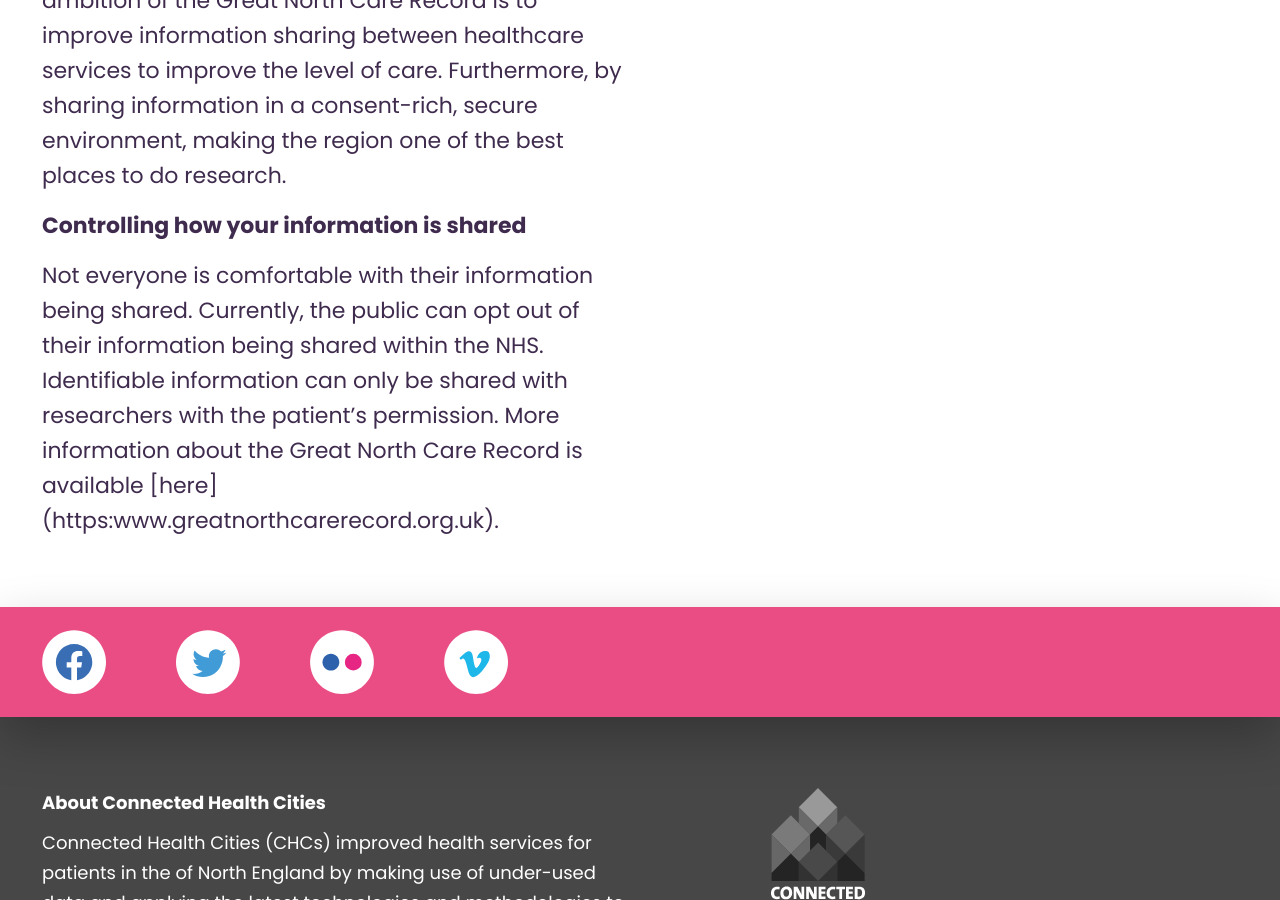
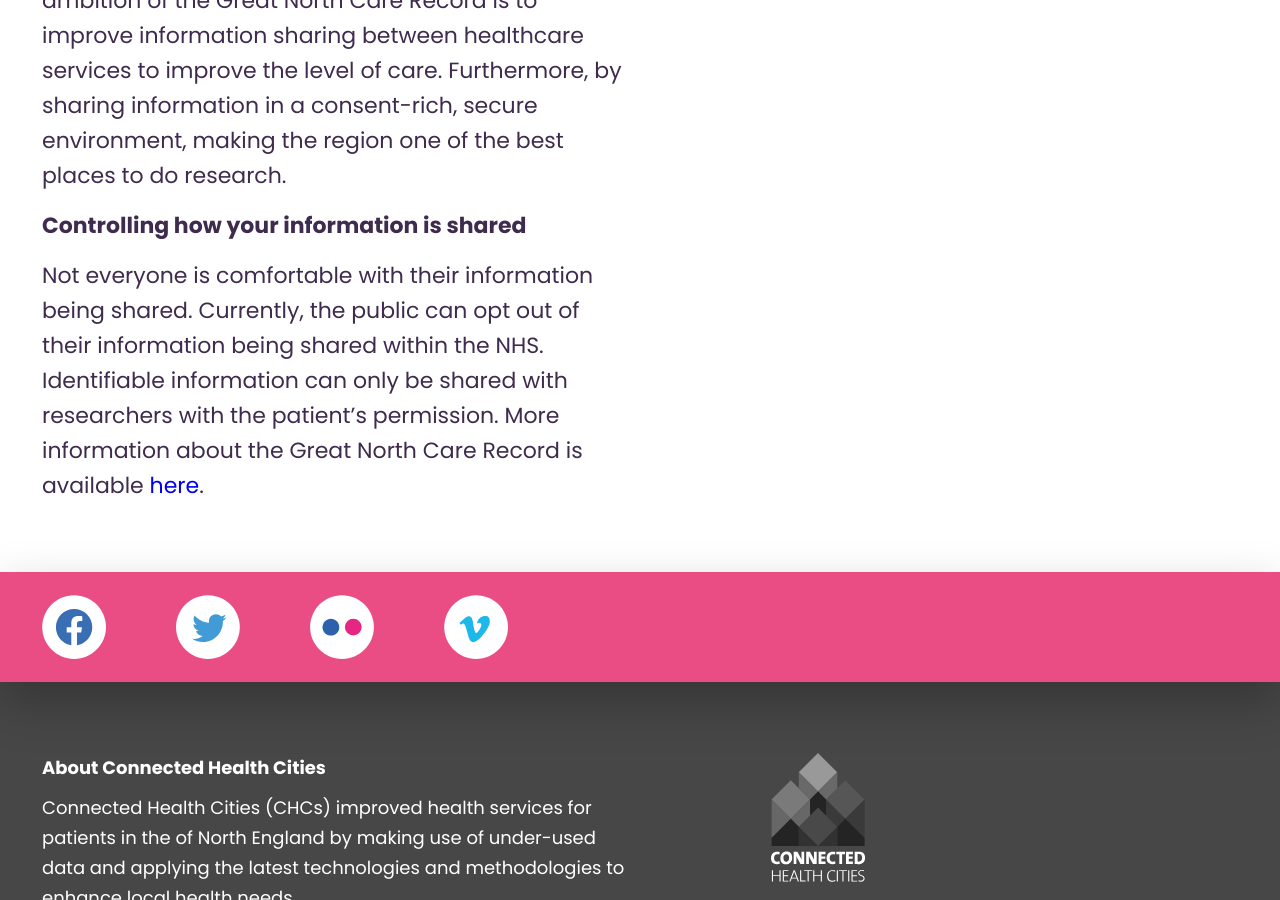
Before and after one commit to connectedhealthcities/connectedhealthcities, a Jekyll site: the page built from north-east-and-north-cumbria/the-great-north-care-record.md, in a window 1280 px wide and 900 px high, scrolled down 2637 px. Built offline with Jekyll 4.4.1, drawn with Linux system fonts in a browser that asks for light colours; our own code applies the rules of GitHub Pages for plain Markdown files.

Commit message:
Update the-great-north-care-record.md

```diff
--- a/north-east-and-north-cumbria/the-great-north-care-record.md
+++ b/north-east-and-north-cumbria/the-great-north-care-record.md
@@ -32,4 +32,4 @@ The ambition of the Great North Care Record is to improve information sharing be
 
 **Controlling how your information is shared**
 
-Not everyone is comfortable with their information being shared. Currently, the public can opt out of their information being shared within the NHS.  Identifiable information can only be shared with researchers with the patient’s permission. More information about the Great North Care Record is available [here] (https:www.greatnorthcarerecord.org.uk).
+Not everyone is comfortable with their information being shared. Currently, the public can opt out of their information being shared within the NHS.  Identifiable information can only be shared with researchers with the patient’s permission. More information about the Great North Care Record is available [here](https://www.greatnorthcarerecord.org.uk).
```
